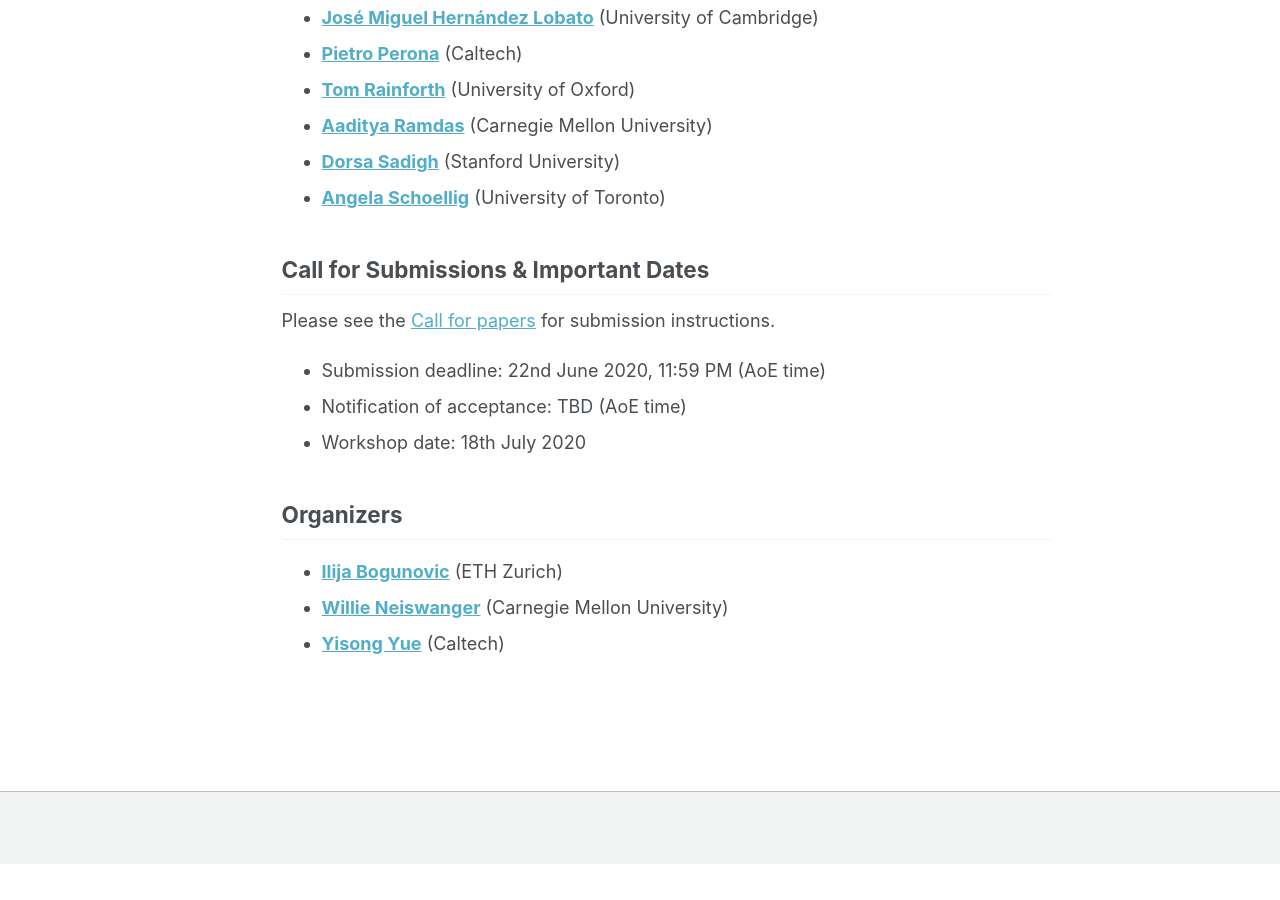
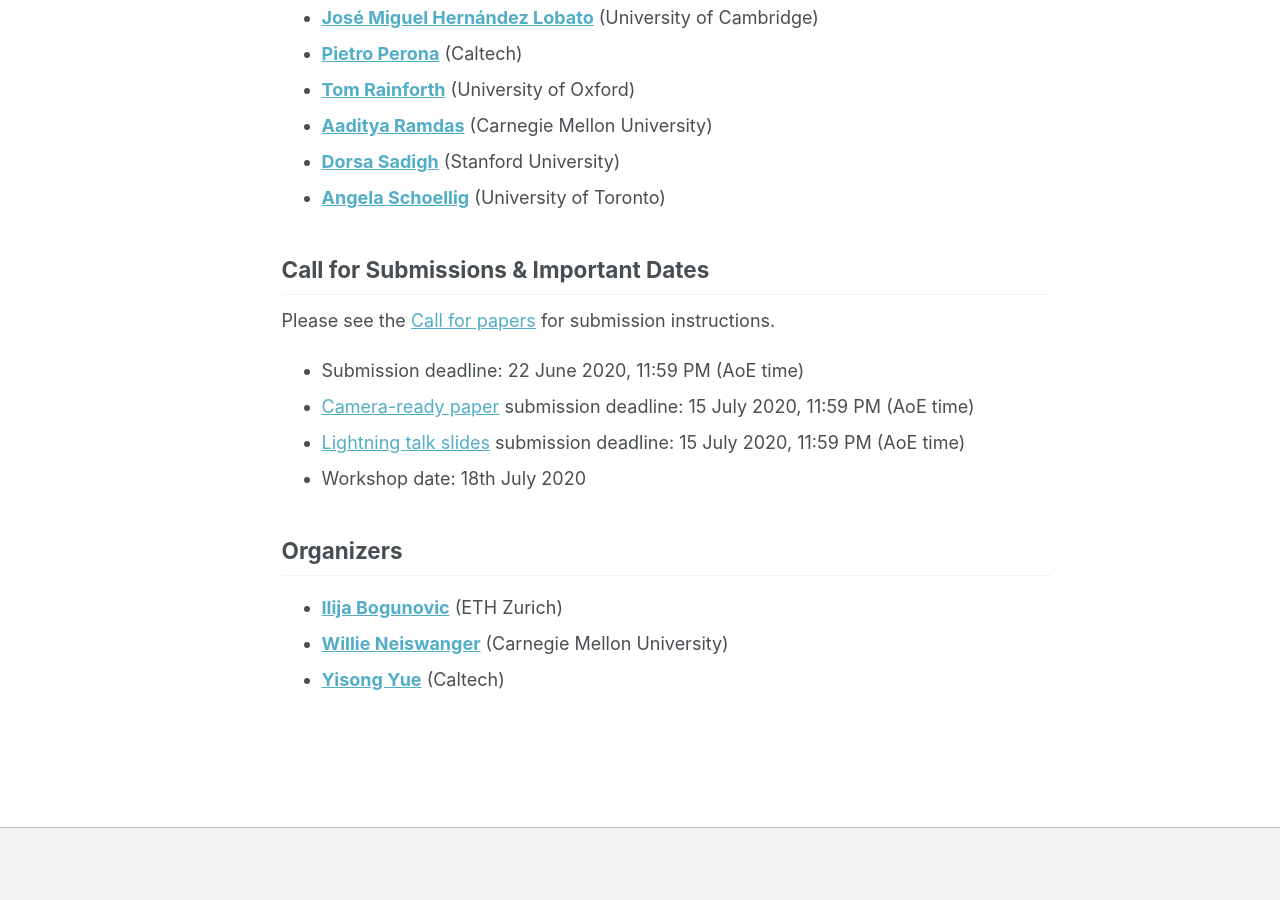
Before and after one commit to realworldml/icml2023, a Jekyll site: the page built from _pages/about.md, in a window 1280 px wide and 900 px high, scrolled down 822 px. Built offline with Jekyll 4.4.1, drawn with Linux system fonts in a browser that asks for light colours; before the commit the page ends 1686 px from its top, so only the background shows below that.

Commit message:
update important dates and cfp section headings

```diff
--- a/_pages/about.md
+++ b/_pages/about.md
@@ -31,8 +31,9 @@ Call for Submissions & Important Dates
 ------
 Please see the [Call for papers](/cfp/) for submission instructions.
 
-* Submission deadline: 22nd June 2020, 11:59 PM (AoE time)
-* Notification of acceptance: TBD (AoE time)
+* Submission deadline: 22 June 2020, 11:59 PM (AoE time)
+* [Camera-ready paper](cfp.md#camera-ready-instructions) submission deadline: 15 July 2020, 11:59 PM (AoE time)
+* [Lightning talk slides](cfp.md#lightning-talk-instructions) submission deadline: 15 July 2020, 11:59 PM (AoE time)
 * Workshop date: 18th July 2020
 
 Organizers
```
Also changed, not shown: _pages/cfp.md (+2 -2 lines).
